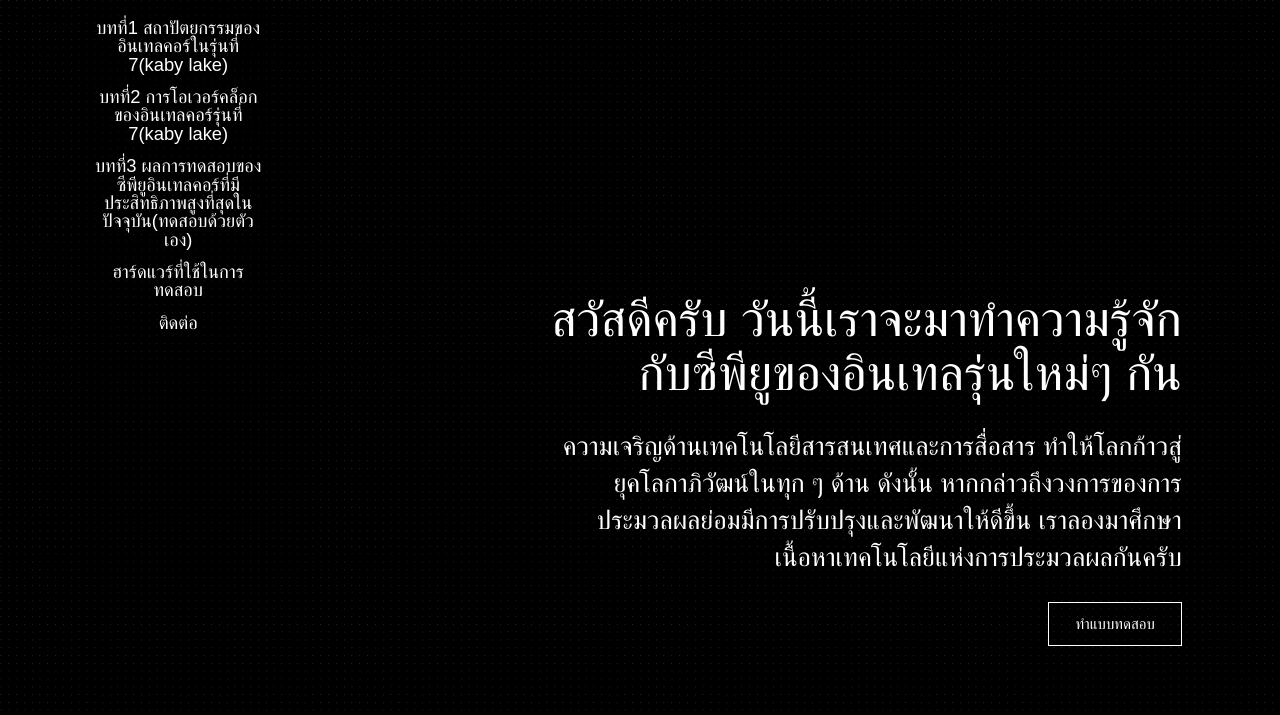
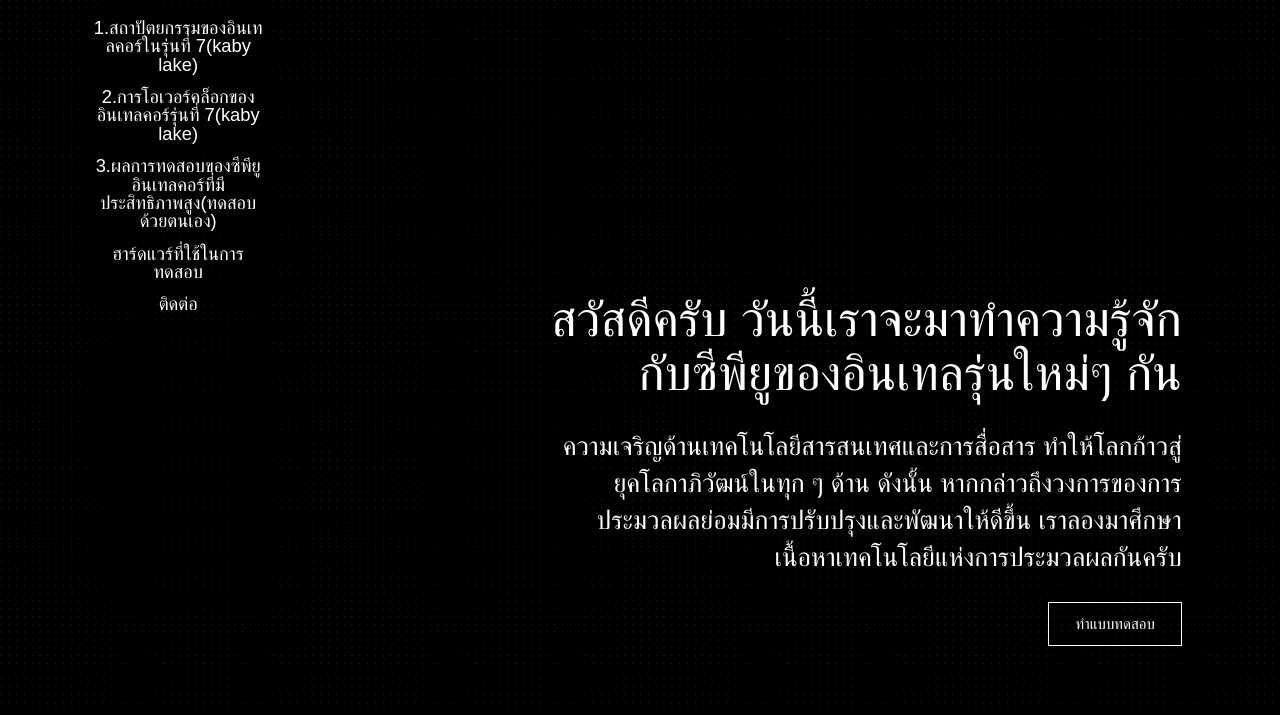
Before and after one commit to k12club/Project2-SWE_341, a plain HTML site: page index2.html in a window 1280 px wide. Shown: the top 715 px of the page. Drawn offline with nearby package versions, Linux system fonts and the light colour scheme; a script that the page names is missing; a web font is replaced by a local one.

Commit message:
แก้ไข2

```diff
--- a/index2.html
+++ b/index2.html
@@ -50,9 +50,9 @@
             <div id="mobile-menu-icon" class="visible-xs" onClick="toggle_main_menu();"><span class="glyphicon glyphicon-th"></span></div>
 
             <ul id="main-menu">
-                <li id="menu-item-text" class="menu-item scroll"><a href="#text">บทที่1 สถาปัตยกรรมของอินเทลคอร์ในรุ่นที่ 7(Kaby Lake)</a></li>
-                <li id="menu-item-text2" class="menu-item scroll"><a href="#text2">บทที่2 การโอเวอร์คล็อกของอินเทลคอร์รุ่นที่ 7(Kaby Lake)</a></li>
-                <li id="menu-item-carousel" class="menu-item scroll"><a href="#carousel">บทที่3 ผลการทดสอบของซีพียูอินเทลคอร์ที่มีประสิทธิภาพสูงที่สุดในปัจจุบัน(ทดสอบด้วยตัวเอง)</a></li>
+                <li id="menu-item-text" class="menu-item scroll"><a href="#text">1.สถาปัตยกรรมของอินเทลคอร์ในรุ่นที่ 7(Kaby Lake)</a></li>
+                <li id="menu-item-text2" class="menu-item scroll"><a href="#text2">2.การโอเวอร์คล็อกของอินเทลคอร์รุ่นที่ 7(Kaby Lake)</a></li>
+                <li id="menu-item-carousel" class="menu-item scroll"><a href="#carousel">3.ผลการทดสอบของซีพียูอินเทลคอร์ที่มีประสิทธิภาพสูง(ทดสอบด้วยตนเอง)</a></li>
                 <li id="menu-item-featured" class="menu-item scroll"><a href="#featured">ฮาร์ดแวร์ที่ใช้ในการทดสอบ</a></li>
                 <li id="menu-item-contact" class="menu-item scroll"><a href="#contact">ติดต่อ</a></li>
             </ul>
```
